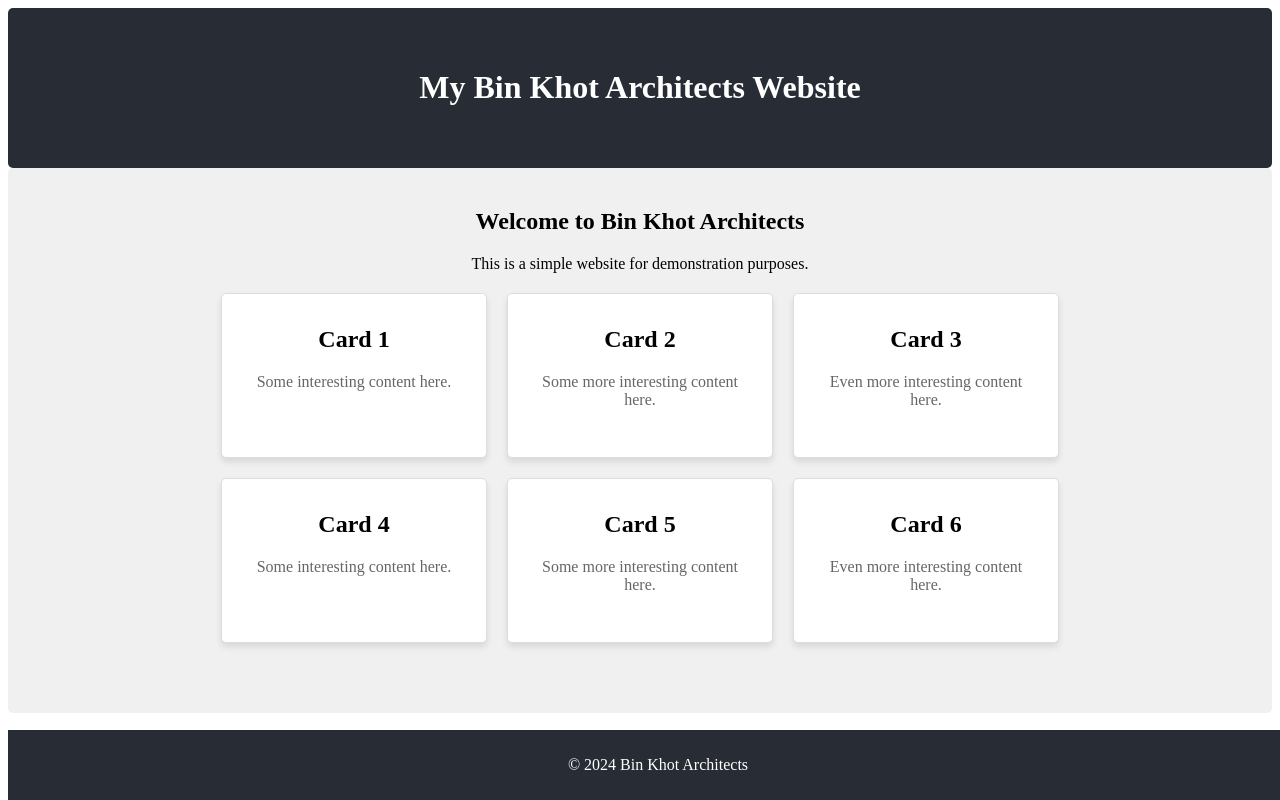
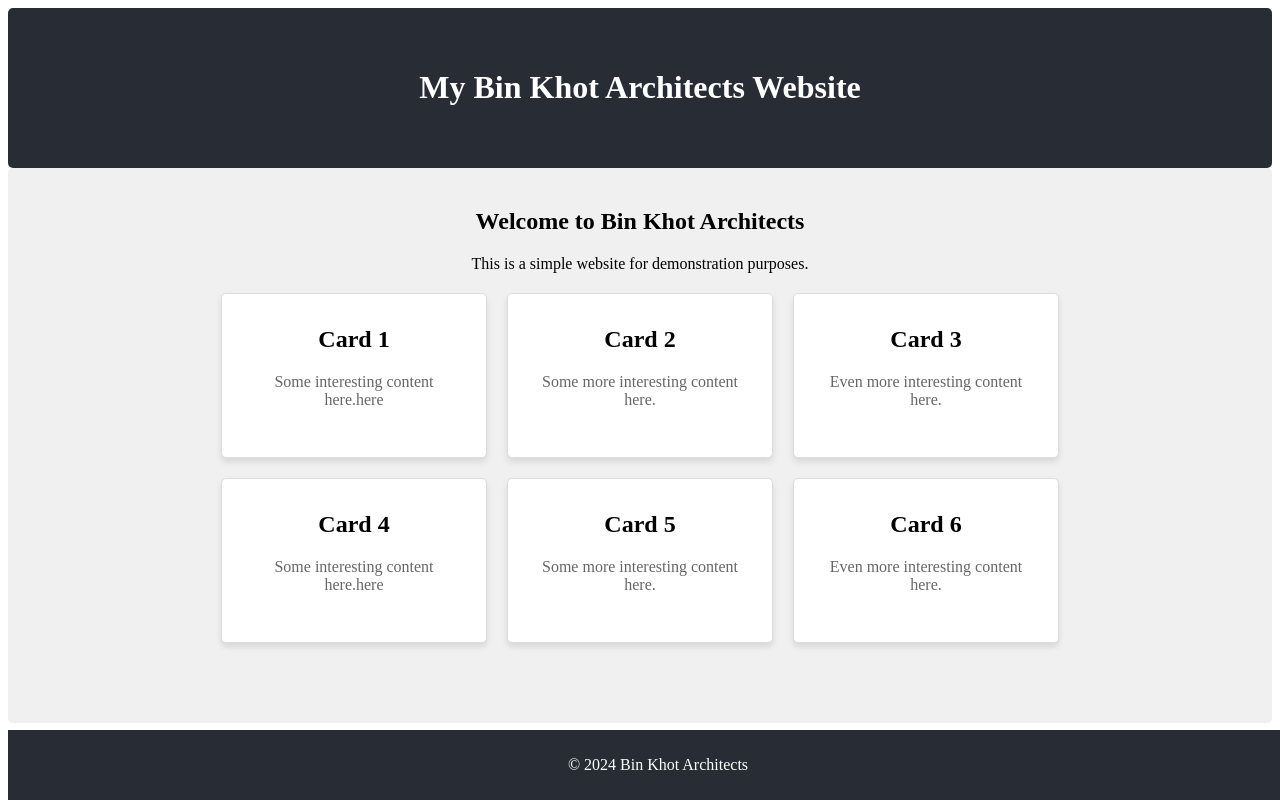
Before and after one commit to kanyabhoir/bin-khot-architects, a React (Vite) app: page / in a window 1280 px wide. Built offline with nearby package versions, Linux system fonts and the light colour scheme.

Commit message:
homescreen animation  added2

```diff
--- a/src/App.css
+++ b/src/App.css
@@ -46,7 +46,7 @@ width: 100%;
   justify-content: center;
   gap: 20px;
   margin-top: 20px;
-  margin-bottom: 50px;
+  margin-bottom: 60px;
 }
 
 .card {
--- a/src/App.jsx
+++ b/src/App.jsx
@@ -42,7 +42,7 @@ function App() {
             <div className="cards">
               <animated.div style={cardAnimation} className="card">
                 <h2>Card 1</h2>
-                <p>Some interesting content here.</p>
+                <p>Some interesting content here.here</p>
               </animated.div>
               <animated.div style={cardAnimation} className="card">
                 <h2>Card 2</h2>
@@ -56,7 +56,7 @@ function App() {
             <div className="cards2">
               <animated.div style={cardAnimation} className="card">
                 <h2>Card 4</h2>
-                <p>Some interesting content here.</p>
+                <p>Some interesting content here.here</p>
               </animated.div>
               <animated.div style={cardAnimation} className="card">
                 <h2>Card 5</h2>
```
